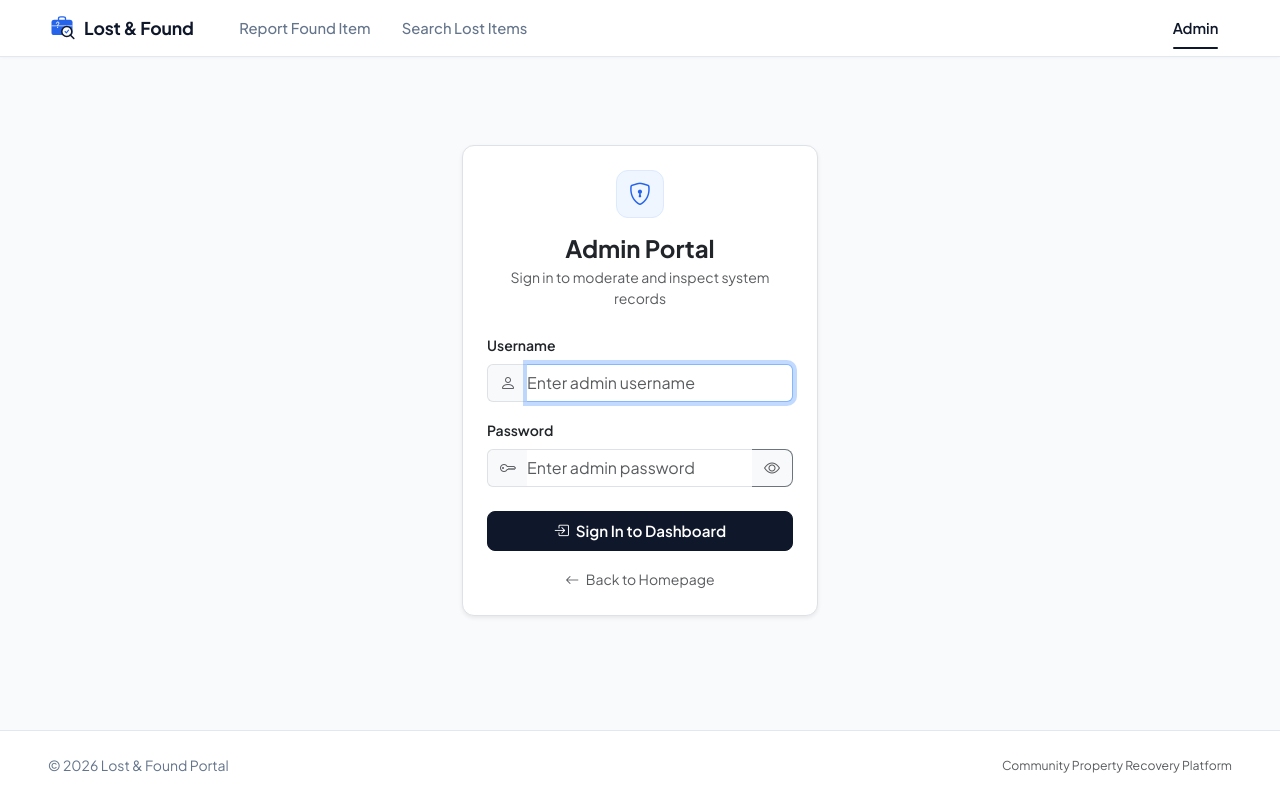
After one commit to vanshtyagi001/lost-and-found-app, a Flask app: page /admin/login in a window 1280 px wide. The commit adds this page. Run offline with Flask 3, Linux system fonts and the light colour scheme; some libraries are stand-ins or nearby versions.

Commit message:
Add authentication to admin panel with login portal and session protection

```diff
--- a/app.py
+++ b/app.py
@@ -1,6 +1,7 @@
 import os
 import google.generativeai as genai
-from flask import Flask, render_template, request, redirect, url_for, flash, send_from_directory, abort
+from flask import Flask, render_template, request, redirect, url_for, flash, send_from_directory, abort, session
+from functools import wraps
 from werkzeug.utils import secure_filename
 from PIL import Image as PILImage # Use PILImage to avoid conflict
 import io
@@ -14,7 +15,7 @@ try:
         GEMINI_TEXT_API_KEY, GEMINI_IMAGE_API_KEY, SECRET_KEY, DATABASE_URI,
         UPLOAD_FOLDER, ALLOWED_EXTENSIONS, GEMINI_MODEL_NAME, GEMINI_TEMPERATURE,
         DESCRIPTION_SIMILARITY_THRESHOLD, METADATA_SIMILARITY_THRESHOLD,
-        IMAGE_SIMILARITY_THRESHOLD
+        IMAGE_SIMILARITY_THRESHOLD, ADMIN_USERNAME, ADMIN_PASSWORD
     )
 except ImportError as e:
     print(f"CRITICAL ERROR: Could not import from config.py: {e}")
@@ -410,15 +411,58 @@ def uploaded_file(filename):
         return send_from_directory(app.config['UPLOAD_FOLDER'], filename, as_attachment=False)
     except FileNotFoundError: abort(404)
 
-# --- Admin Routes (Developer Purposes) ---
+# --- Admin Authentication & Routes ---
+
+def admin_required(f):
+    """Decorator that protects admin endpoints with session-based authentication."""
+    @wraps(f)
+    def decorated_function(*args, **kwargs):
+        if not session.get('admin_logged_in'):
+            flash('Administrator authentication required. Please sign in.', 'warning')
+            next_url = request.full_path if request.method == 'GET' and not request.full_path.startswith('/admin/login') else None
+            return redirect(url_for('admin_login', next=next_url))
+        return f(*args, **kwargs)
+    return decorated_function
+
+@app.route('/admin/login', methods=['GET', 'POST'])
+def admin_login():
+    """Handles admin sign-in with credentials."""
+    if session.get('admin_logged_in'):
+        return redirect(url_for('admin'))
+
+    if request.method == 'POST':
+        username = request.form.get('username', '').strip()
+        password = request.form.get('password', '')
+
+        if username == ADMIN_USERNAME and password == ADMIN_PASSWORD:
+            session['admin_logged_in'] = True
+            flash('Welcome back, Administrator.', 'success')
+            next_url = request.args.get('next')
+            if next_url and next_url.startswith('/') and not next_url.startswith('//'):
+                return redirect(next_url)
+            return redirect(url_for('admin'))
+        else:
+            flash('Invalid username or password. Please try again.', 'danger')
+            return render_template('admin_login.html', entered_username=username)
+
+    return render_template('admin_login.html', entered_username='')
+
+@app.route('/admin/logout')
+def admin_logout():
+    """Logs out the administrator and clears session."""
+    session.pop('admin_logged_in', None)
+    flash('You have been logged out of the administrator panel.', 'info')
+    return redirect(url_for('admin_login'))
 
 @app.route('/admin')
+@admin_required
 def admin():
     """Renders the developer admin dashboard listing all items."""
     items = Item.query.order_by(Item.timestamp.desc()).all()
     return render_template('admin.html', items=items)
 
 @app.route('/admin/delete/<int:item_id>', methods=['POST'])
+@admin_required
 def admin_delete_item(item_id):
     """Deletes an item from the database and removes its uploaded image."""
     item = Item.query.get_or_404(item_id)
@@ -440,6 +484,7 @@ def admin_delete_item(item_id):
     return redirect(url_for('admin'))
 
 @app.route('/admin/clear_all', methods=['POST'])
+@admin_required
 def admin_clear_all():
     """Clears all items from the database and removes their uploaded images."""
     try:
--- a/config.py
+++ b/config.py
@@ -18,6 +18,10 @@ if DATABASE_URI.startswith("postgres://"):
 UPLOAD_FOLDER = os.environ.get("UPLOAD_FOLDER", "uploads")
 ALLOWED_EXTENSIONS = {'png', 'jpg', 'jpeg', 'gif'}
 
+# --- Admin Authentication Credentials ---
+ADMIN_USERNAME = os.environ.get("ADMIN_USERNAME", "admin")
+ADMIN_PASSWORD = os.environ.get("ADMIN_PASSWORD", "myAdmin@20")
+
 # --- Matching Thresholds (Configurable via .env with fallback defaults) ---
 DESCRIPTION_SIMILARITY_THRESHOLD = float(os.environ.get("DESCRIPTION_SIMILARITY_THRESHOLD", 0.40))
 METADATA_SIMILARITY_THRESHOLD = float(os.environ.get("METADATA_SIMILARITY_THRESHOLD", 0.50))
--- a/static/css/style.css
+++ b/static/css/style.css
@@ -491,3 +491,17 @@ body {
     color: var(--text-muted);
     font-size: 0.875rem;
 }
+
+/* --- Admin Authentication --- */
+.admin-auth-icon {
+    width: 48px;
+    height: 48px;
+    border-radius: 12px;
+    background-color: var(--primary-subtle);
+    color: var(--primary);
+    display: inline-flex;
+    align-items: center;
+    justify-content: center;
+    font-size: 1.4rem;
+    border: 1px solid #dbeafe;
+}
--- /dev/null
+++ b/templates/admin_login.html
@@ -0,0 +1,89 @@
+{% extends 'base.html' %}
+
+{% block content %}
+<div class="row justify-content-center my-4 my-md-5">
+    <div class="col-12 col-sm-10 col-md-7 col-lg-5 col-xl-4">
+        <div class="card border shadow-sm p-4">
+            <!-- Header Icon & Title -->
+            <div class="text-center mb-4">
+                <div class="admin-auth-icon mx-auto mb-3">
+                    <i class="bi bi-shield-lock"></i>
+                </div>
+                <h1 class="h4 fw-bold text-main mb-1">Admin Portal</h1>
+                <p class="text-muted small mb-0">Sign in to moderate and inspect system records</p>
+            </div>
+
+            <!-- Login Form -->
+            <form method="POST" action="{{ url_for('admin_login', next=request.args.get('next')) }}">
+                <div class="mb-3">
+                    <label for="username" class="form-label small fw-semibold text-main">Username</label>
+                    <div class="input-group">
+                        <span class="input-group-text bg-light border-end-0 text-muted">
+                            <i class="bi bi-person"></i>
+                        </span>
+                        <input type="text"
+                               class="form-control border-start-0 ps-0"
+                               id="username"
+                               name="username"
+                               value="{{ entered_username or '' }}"
+                               placeholder="Enter admin username"
+                               autocomplete="username"
+                               required
+                               autofocus>
+                    </div>
+                </div>
+
+                <div class="mb-4">
+                    <label for="password" class="form-label small fw-semibold text-main">Password</label>
+                    <div class="input-group">
+                        <span class="input-group-text bg-light border-end-0 text-muted">
+                            <i class="bi bi-key"></i>
+                        </span>
+                        <input type="password"
+                               class="form-control border-start-0 border-end-0 ps-0"
+                               id="password"
+                               name="password"
+                               placeholder="Enter admin password"
+                               autocomplete="current-password"
+                               required>
+                        <button type="button"
+                                class="btn btn-outline-secondary border-start-0 bg-light text-muted"
+                                id="togglePasswordBtn"
+                                tabindex="-1"
+                                title="Show/Hide Password"
+                                onclick="togglePasswordVisibility()">
+                            <i class="bi bi-eye" id="togglePasswordIcon"></i>
+                        </button>
+                    </div>
+                </div>
+
+                <button type="submit" class="btn btn-dark w-100 py-2 mb-3">
+                    <i class="bi bi-box-arrow-in-right me-1"></i> Sign In to Dashboard
+                </button>
+
+                <div class="text-center">
+                    <a href="{{ url_for('index') }}" class="text-muted small text-decoration-none">
+                        <i class="bi bi-arrow-left me-1"></i> Back to Homepage
+                    </a>
+                </div>
+            </form>
+        </div>
+    </div>
+</div>
+
+<script>
+function togglePasswordVisibility() {
+    const passwordInput = document.getElementById('password');
+    const icon = document.getElementById('togglePasswordIcon');
+    if (passwordInput.type === 'password') {
+        passwordInput.type = 'text';
+        icon.classList.remove('bi-eye');
+        icon.classList.add('bi-eye-slash');
+    } else {
+        passwordInput.type = 'password';
+        icon.classList.remove('bi-eye-slash');
+        icon.classList.add('bi-eye');
+    }
+}
+</script>
+{% endblock %}
--- a/templates/base.html
+++ b/templates/base.html
@@ -50,11 +50,24 @@
                     </li>
                 </ul>
                 <ul class="navbar-nav">
-                    <li class="nav-item">
-                        <a class="nav-link admin-link {% if request.endpoint == 'admin' %}active{% endif %}" href="{{ url_for('admin') }}">
-                            Admin
-                        </a>
-                    </li>
+                    {% if session.get('admin_logged_in') %}
+                        <li class="nav-item dropdown">
+                            <a class="nav-link admin-link dropdown-toggle {% if request.endpoint in ['admin', 'admin_login'] %}active{% endif %}" href="#" role="button" data-bs-toggle="dropdown" aria-expanded="false">
+                                <i class="bi bi-shield-check text-success me-1"></i> Admin
+                            </a>
+                            <ul class="dropdown-menu dropdown-menu-end shadow-sm border py-1">
+                                <li><a class="dropdown-item small" href="{{ url_for('admin') }}"><i class="bi bi-speedometer2 me-2"></i>Dashboard</a></li>
+                                <li><hr class="dropdown-divider my-1"></li>
+                                <li><a class="dropdown-item small text-danger" href="{{ url_for('admin_logout') }}"><i class="bi bi-box-arrow-right me-2"></i>Log Out</a></li>
+                            </ul>
+                        </li>
+                    {% else %}
+                        <li class="nav-item">
+                            <a class="nav-link admin-link {% if request.endpoint in ['admin', 'admin_login'] %}active{% endif %}" href="{{ url_for('admin') }}">
+                                Admin
+                            </a>
+                        </li>
+                    {% endif %}
                 </ul>
             </div>
         </div>
```
Also changed, not shown: templates/admin.html (+7 -4 lines), README.md, 1 other file.
